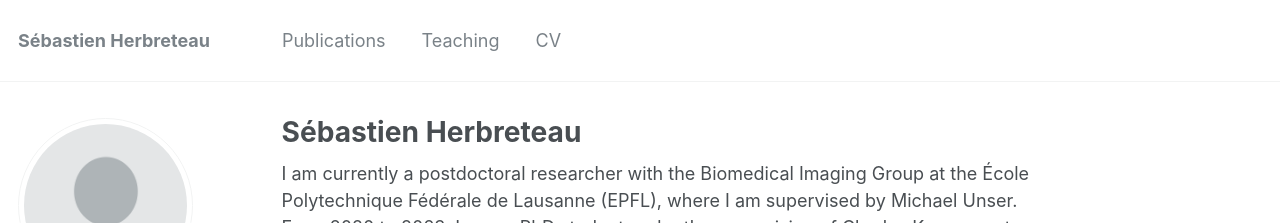
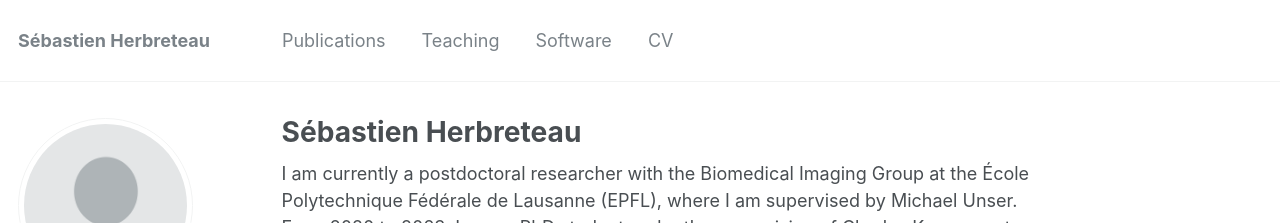
Before and after one commit to sherbret/sherbret.github.io, a Jekyll site: the page built from _pages/about.md, in a window 1280 px wide and 900 px high. Shown: the top 223 px of the window. Built offline with Jekyll 4.4.1, drawn with Linux system fonts in a browser that asks for light colours; some web fonts are replaced.

Commit message:
Update navigation.yml

```diff
--- a/_data/navigation.yml
+++ b/_data/navigation.yml
@@ -6,5 +6,8 @@ main:
   - title: "Teaching"
     url: /teaching/
 
+  - title: "Software"
+    url: /markdown/
+
   - title: "CV"
     url: /cv/
```
